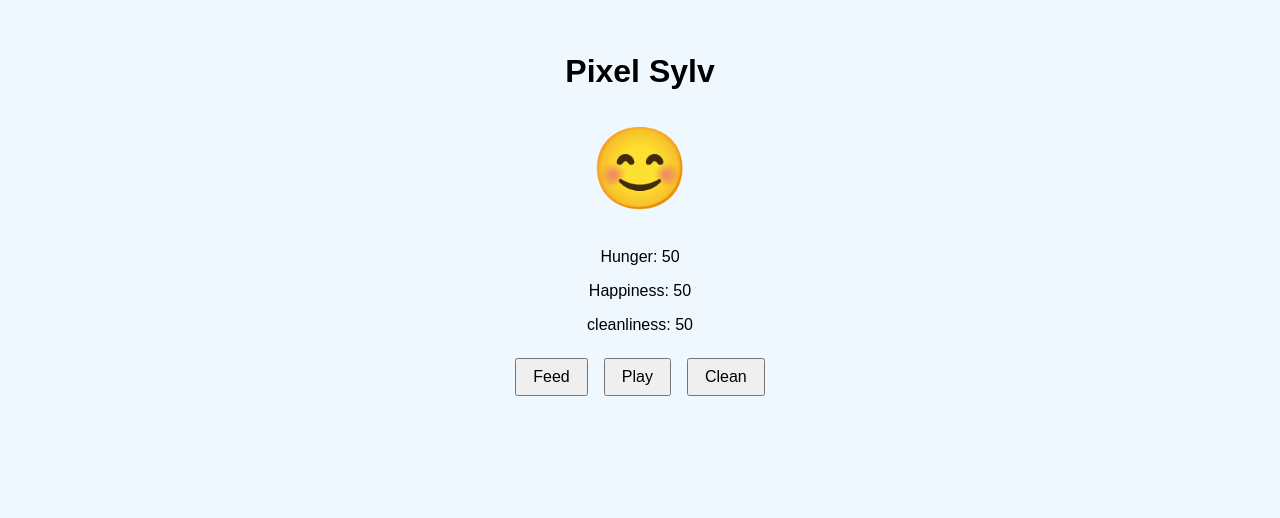
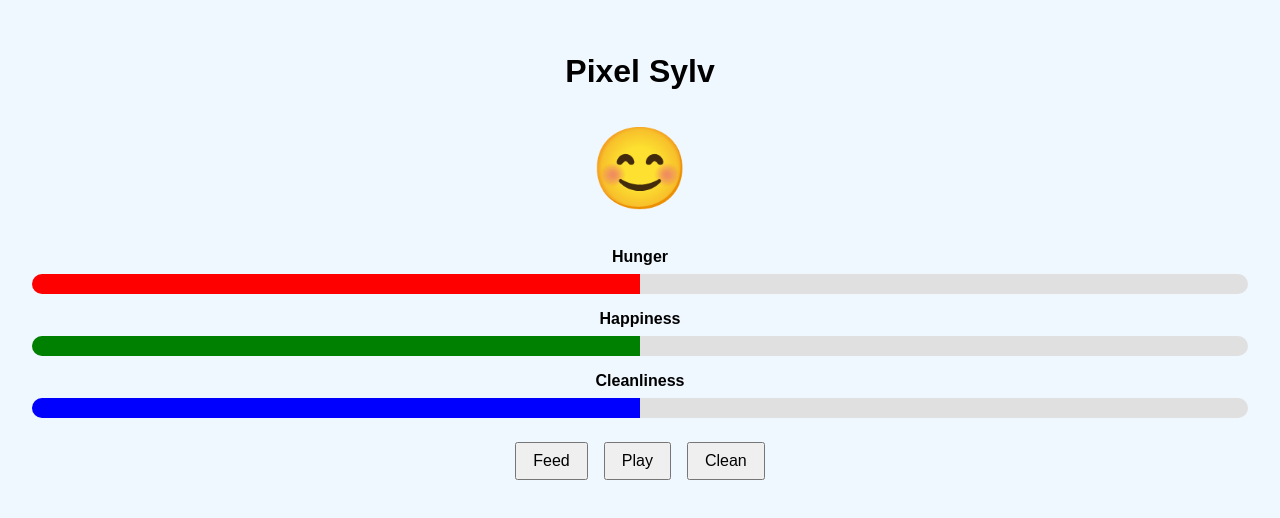
Before and after one commit to ShaynaMBarclay/pixelsylv, a React (Vite) app: page / in a window 1280 px wide. Shown: the top 518 px of the page. Built offline with nearby package versions, Linux system fonts and the light colour scheme.

Commit message:
status bar

```diff
--- a/src/App.jsx
+++ b/src/App.jsx
@@ -35,9 +35,9 @@ const App = () => {
 
   useEffect(() => {
     const interval = setInterval(() =>{
-      setHunger((prev) => Math.max(prev - 5, 0));
-      setHappiness(( prev) => Math.max(prev - 3, 0));
-      setCleanliness((prev) => Math.max(prev - 4, 0));
+      setHunger((prev) => Math.max(prev - 10, 0));
+      setHappiness(( prev) => Math.max(prev - 15, 0));
+      setCleanliness((prev) => Math.max(prev - 5, 0));
       updateMood();
     }, 40000);
 
--- a/src/components/StatusBar.jsx
+++ b/src/components/StatusBar.jsx
@@ -1,11 +1,34 @@
 import React from 'react';
 
 const StatusBar = ({ hunger, happiness, cleanliness }) => {
+    const renderBar = (label, value, color) => (
+        <div style={{ marginBottom: '1rem' }}>
+          <div style={{ fontWeight: 'bold', marginBottom: '0.5rem' }}>{label}</div>
+          <div
+            style={{
+              width: '100%',
+              height: '20px',
+              backgroundColor: '#e0e0e0',
+              borderRadius: '10px',
+              overflow: 'hidden',
+            }}
+          >
+            <div
+              style={{
+                width: `${value}%`,
+                height: '100%',
+                backgroundColor: color,
+                transition: 'width 0.5s ease',
+              }}
+            />
+          </div>
+        </div>
+      );
     return (
         <div className="staus-bar">
-            <p>Hunger: {hunger}</p>
-            <p>Happiness: {happiness}</p>
-            <p>cleanliness: {cleanliness}</p>
+      {renderBar('Hunger', hunger, 'red')}
+      {renderBar('Happiness', happiness, 'green')}
+      {renderBar('Cleanliness', cleanliness, 'blue')}
         </div>
     );
 };
```
